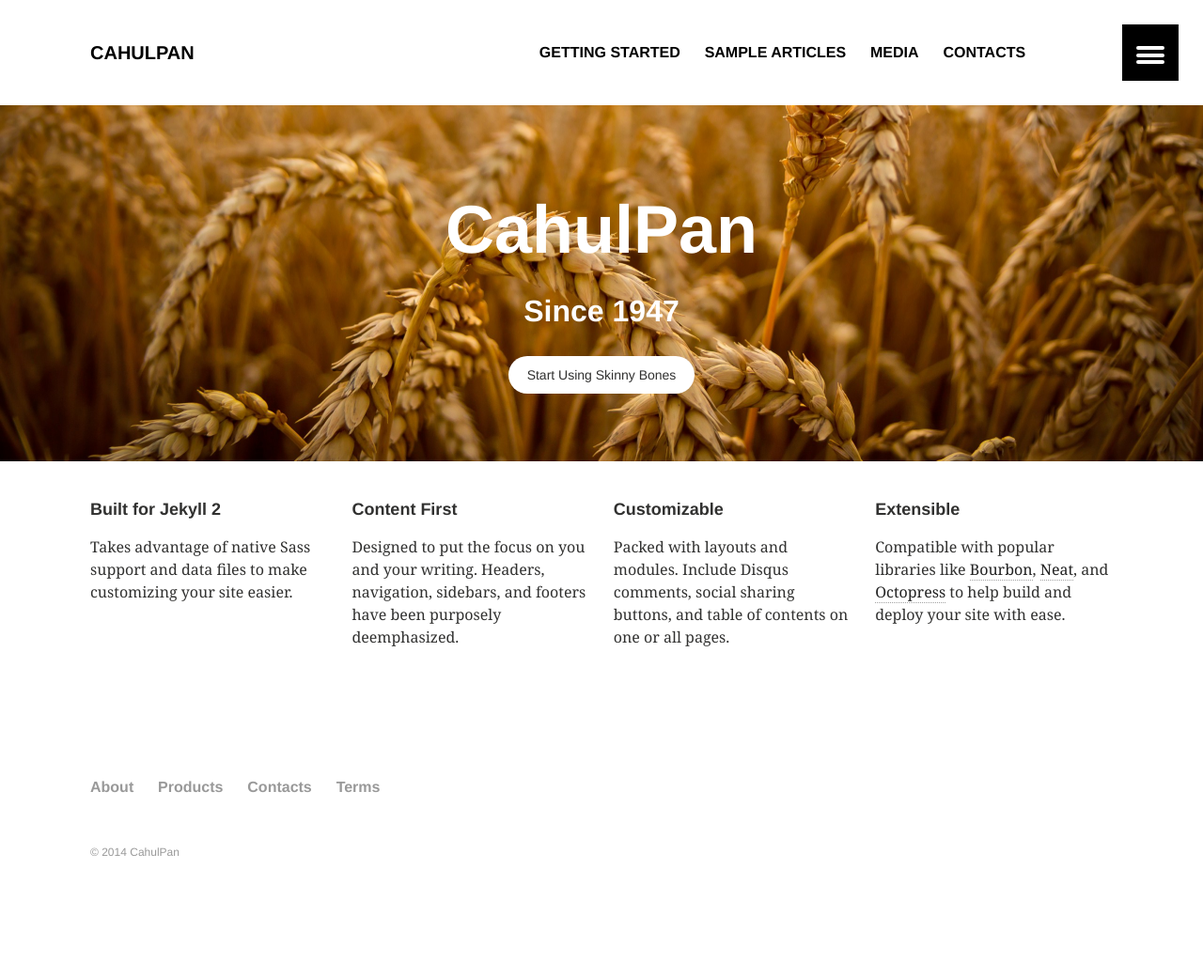
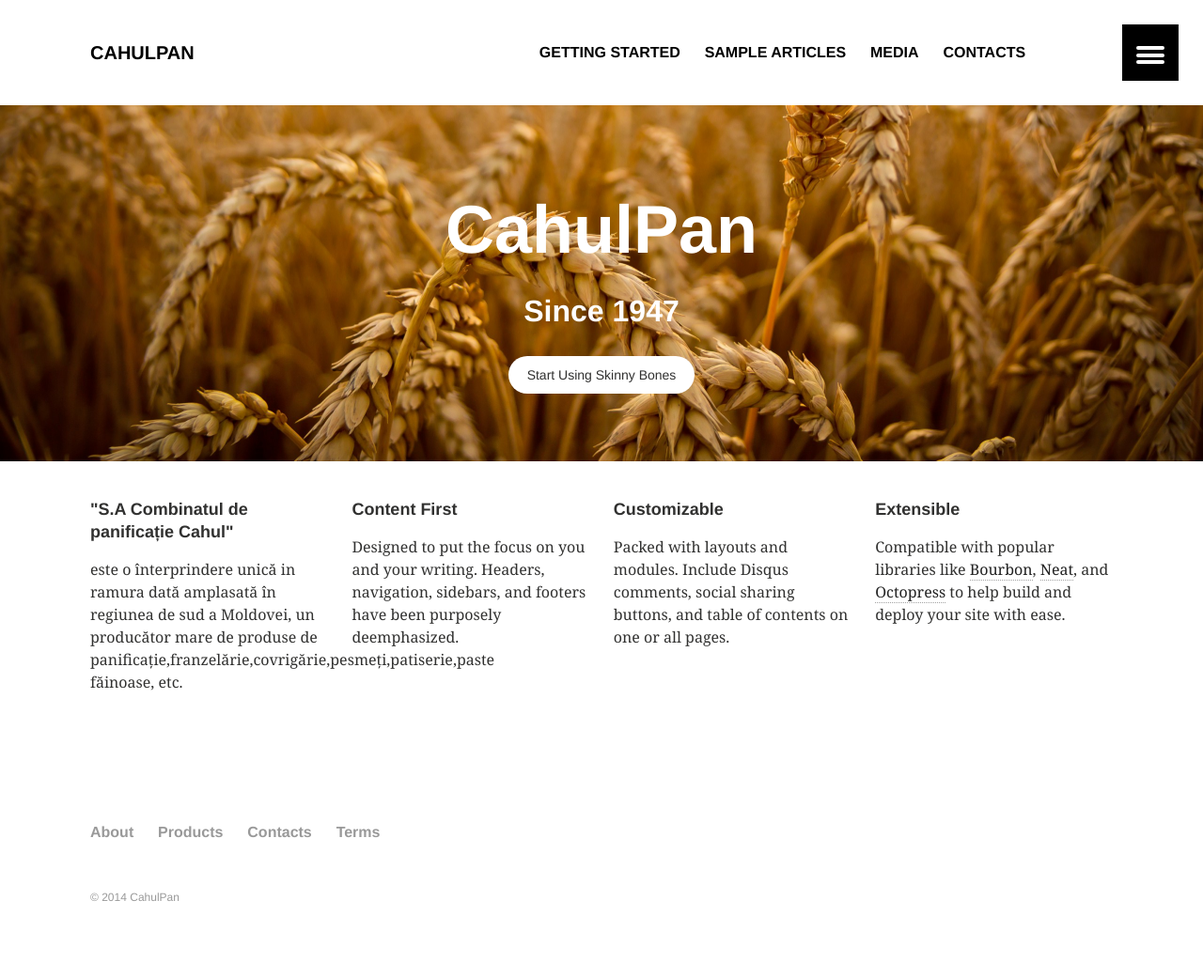
Before and after one commit to lxMBIT/cahulpan, a Jekyll site: the page built from index.md, in a window 1280 px wide. Shown: the whole page at 94% size. Built offline with Jekyll 4.4.1, drawn with Linux system fonts in a browser that asks for light colours; before the commit the page ends 993 px from its top, so only the background shows below that.

Commit message:
Updated index.md

```diff
--- a/index.md
+++ b/index.md
@@ -3,13 +3,14 @@ layout: home
 permalink: /
 image:
   feature: wheat.jpg
+published: true
 ---
 
 <div class="tiles">
 
 <div class="tile">
-  <h2 class="post-title">Built for Jekyll 2</h2>
-  <p class="post-excerpt">Takes advantage of native Sass support and data files to make customizing your site easier.</p>
+  <h2 class="post-title">"S.A Combinatul de panificație Cahul"</h2>
+  <p class="post-excerpt">este o înterprindere unică in ramura dată amplasată în regiunea de sud a Moldovei, un producător mare de produse de panificație,franzelărie,covrigărie,pesmeți,patiserie,paste făinoase, etc.</p>
 </div><!-- /.tile -->
 
 <div class="tile">
```
